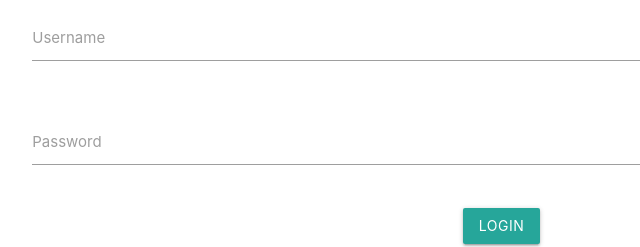
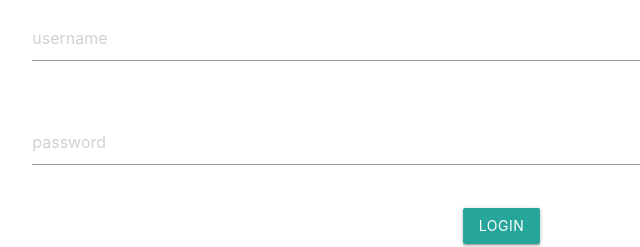
Before and after one commit to MpoyiMmg/bugtracker, a plain HTML site: page connexion.html in a window 1280 px wide. Shown: the full height of the page, 171-811 px from the left. Drawn offline with Linux system fonts and the light colour scheme.

Commit message:
[FIX] error

```diff
--- a/connexion.html
+++ b/connexion.html
@@ -13,14 +13,14 @@
     <div class="container">
         <div class="row">
             <div class="input-field col s12">
-                <input class="validate" type="text" name="username" id="username" required/>
-                <label for="username">Username</label>
+                <input class="validate" type="text" name="username" id="username" placeholder = "username"required/>
+                <!-- <label for="username">Username</label> -->
             </div>
         </div>
         <div class="row">
             <div class="input-field col m12">
-                <input class="validate" type="password" name="pwd" id="pwd" required/>
-                <label for="pwd">Password</label>
+                <input class="validate" type="password" name="pwd" id="pwd" placeholder = "password" required/>
+                <!-- <label for="pwd">Password</label> -->
             </div>
         </div>
         <center>
--- a/materialize/js/tracker.js
+++ b/materialize/js/tracker.js
@@ -69,10 +69,12 @@ function show(){
 // =====================================================================>
 
 function lister(){
-    // alert(localStorage.getItem("bugtracker"))
+    bugstr = init()
+
     M.toast({
-        html: localStorage.getItem("bugtracker")
+        html: bugstr.bugs.nom
     })
+
 
 }
 // ====================================================================>
@@ -87,6 +89,5 @@ function display(bug){
                 </div>
             </div>
         </div>
-    </div>
     `
 }
```
Lines whose indentation alone changed are shown as unchanged.
